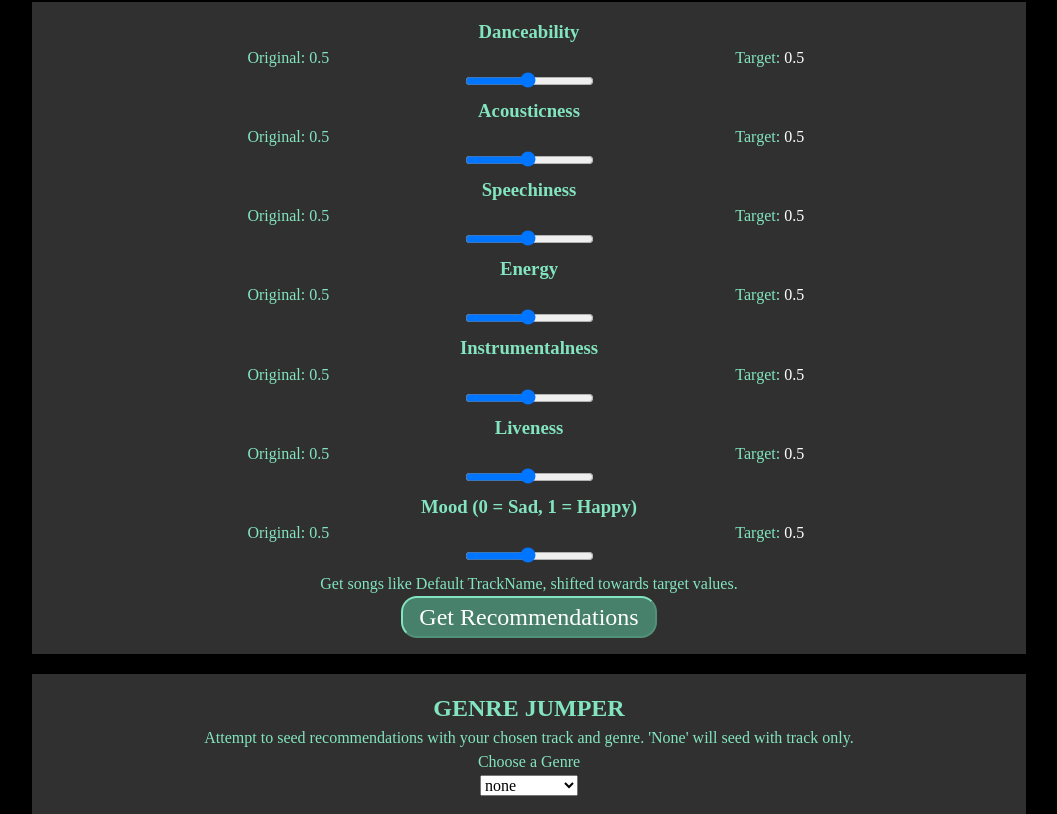
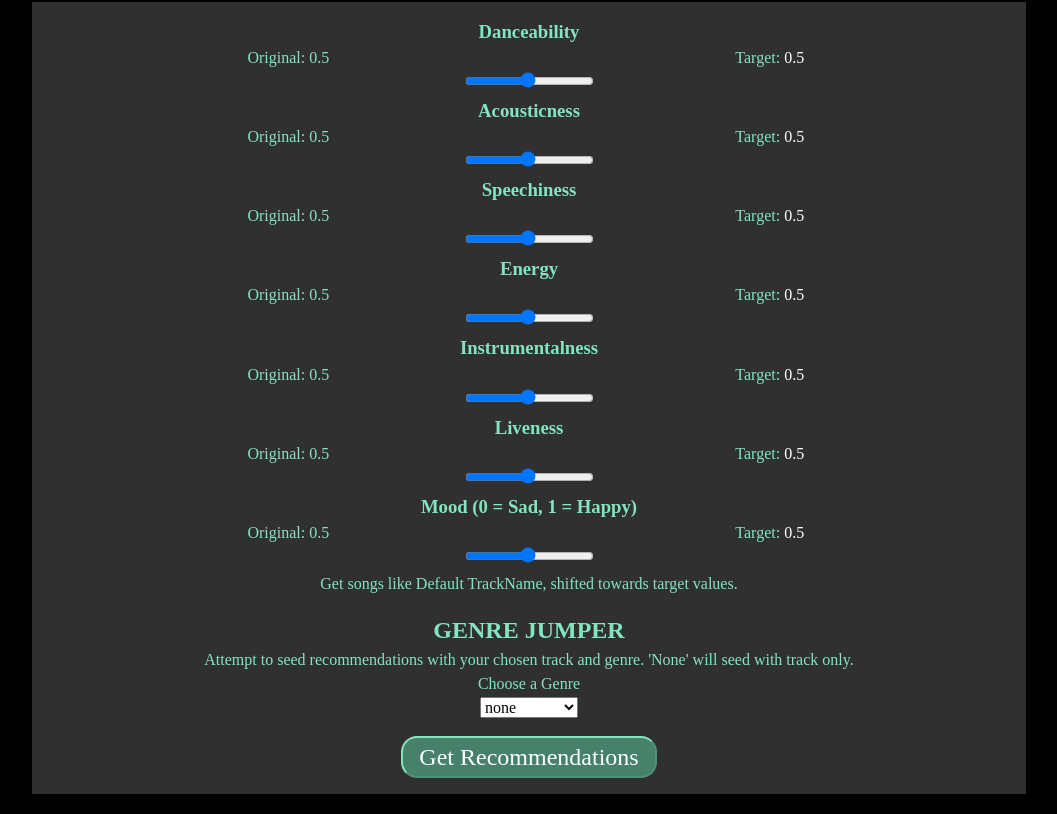
Before and after one commit to BluntBSE/song-inspector, a React (Vite) app: page / in a window 1280 px wide. Shown: the part 844-1658 px from the top of the page, without its empty margins (111-1168 px from the left). Built offline with nearby package versions, Linux system fonts and the light colour scheme; no server answers.

Commit message:
Moved genre jumper to song object

```diff
--- a/src/Components/SongObject.jsx
+++ b/src/Components/SongObject.jsx
@@ -166,7 +166,6 @@ export const SongObject = function(props){
 
     const fetchRecs2 = async function(){
 
-        //If a user is exploring by genre, track URI is set to 'none'
         let trackURIstr = ``
         if(tgenre != `none`){
            // trackURIstr = `none`
@@ -200,6 +199,7 @@ export const SongObject = function(props){
         const answer = await fetch(url).then((response)=>response.json()).then((data)=>data)
         console.log(answer)
         setGenres(answer.genres)
+        console.log(genres)
 
     }
 
@@ -280,12 +280,15 @@ export const SongObject = function(props){
     </div>
 
 
-    <SongOutput songProps = {songProps} sliderProps = {sliderProps}/>
+    <SongOutput songProps = {songProps} sliderProps = {sliderProps} genreProps = {genres} handlerProps = {hGenre}/>
 
-    <GenreDropdown genres={genres} handler={hGenre}/>
+
     <Recommendations id="recommendations" array={recommendations}/>
 
 
     </div>
     )
 }
+
+
+//   <GenreDropdown genres={genres} handler={hGenre}/>
--- a/src/Components/components.jsx
+++ b/src/Components/components.jsx
@@ -107,12 +107,16 @@ export const SongOutput = function(props){
         <AttSlider atype="Liveness" attribute={props.sliderProps.liveness} updater={props.sliderProps.hTLiveness} multiplier={100}/>
         <AttSlider atype="Mood (0 = Sad, 1 = Happy)" attribute={props.sliderProps.valence} updater={props.sliderProps.hTValence} multiplier={100}/>
         <div>Get songs like {props.songProps.trackName}, shifted towards target values.</div>
+        <GenreDropdown genres={props.genreProps} handler={props.handlerProps}/>
         <ExeButton artist = {props.songProps.artist} trackURI = {props.songProps.trackURI} text="Get Recommendations" function={props.songProps.fetchRecs2}/>
         </div>
+
         </div>
     )
 
 }
+
+//    <GenreDropdown genres={props.genreProps.genres} handler={props.handlerProps.hGenre}/>
 
 export const GenreDropdown = function(props){
     const handler = props.handler;
```
Also changed, not shown: server.cjs (+16 -0 lines).
